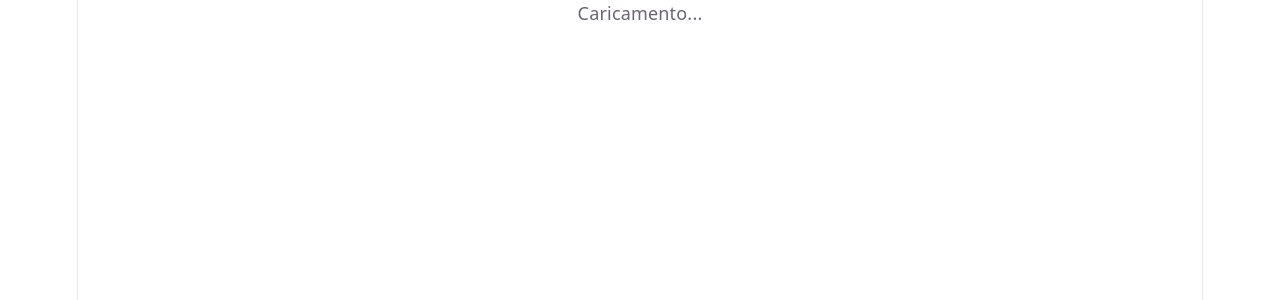
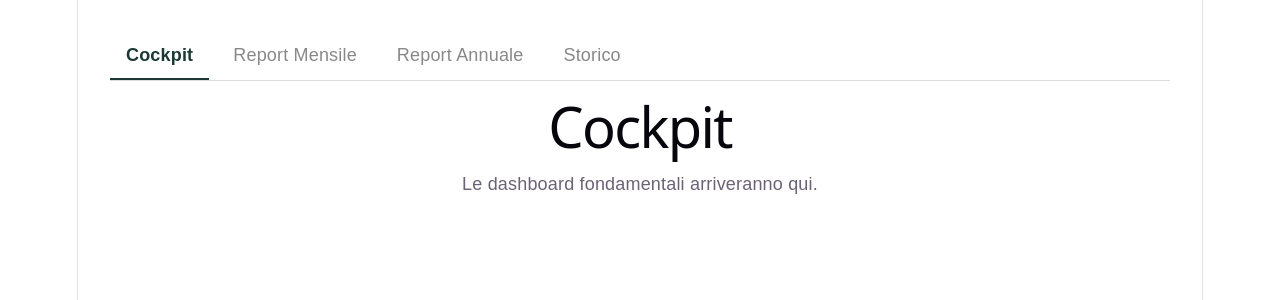
Before and after one commit to mandolfi/My-Finance-App, a React app in the folder frontend/: page / in a window 1280 px wide. Shown: the top 300 px of the page. Built offline with nearby package versions, Linux system fonts and the light colour scheme; no server answers; the HTML template or start-up script is replaced by a standard one.

Commit message:
Struttura multi-pagina con React Router: Cockpit, Report Mensile (funzionante con selettore mese), Report Annuale e Storico (segnaposto)

```diff
--- a/frontend/package.json
+++ b/frontend/package.json
@@ -12,6 +12,7 @@
   "dependencies": {
     "react": "^19.2.7",
     "react-dom": "^19.2.7",
+    "react-router-dom": "^7.18.2",
     "recharts": "^3.9.2"
   },
   "devDependencies": {
--- a/frontend/src/App.jsx
+++ b/frontend/src/App.jsx
@@ -1,40 +1,23 @@
-import { useState, useEffect } from 'react'
-import CardsRiepilogo from './components/CardsRiepilogo'
-import GraficoCashflow from './components/GraficoCashflow'
-import ListaConti from './components/ListaConti'
-
-const API_URL = 'https://automatic-space-fishstick-676j5r47qj2rwwj-8000.app.github.dev'
+import { BrowserRouter, Routes, Route } from 'react-router-dom'
+import NavBar from './components/NavBar'
+import Cockpit from './pages/Cockpit'
+import ReportMensile from './pages/ReportMensile'
+import ReportAnnuale from './pages/ReportAnnuale'
+import ReportStorico from './pages/ReportStorico'
 
 function App() {
-  const [saldi, setSaldi] = useState(null)
-  const [summary, setSummary] = useState(null)
-  const [cashflow, setCashflow] = useState(null)
-
-  useEffect(() => {
-    fetch(`${API_URL}/accounts/saldi`)
-      .then(res => res.json())
-      .then(data => setSaldi(data))
-
-    fetch(`${API_URL}/dashboard/summary`)
-      .then(res => res.json())
-      .then(data => setSummary(data))
-
-    fetch(`${API_URL}/dashboard/cashflow`)
-      .then(res => res.json())
-      .then(data => setCashflow(data))
-  }, [])
-
-  if (!saldi || !summary || !cashflow) {
-    return <p>Caricamento...</p>
-  }
-
   return (
-    <div style={{ padding: '32px', fontFamily: 'sans-serif' }}>
-      <h1>Patrimonio</h1>
-      <CardsRiepilogo saldi={saldi} summary={summary} />
-      <GraficoCashflow dati={cashflow} />
-      <ListaConti saldi={saldi} />
-    </div>
+    <BrowserRouter>
+      <div style={{ padding: '32px', fontFamily: 'sans-serif' }}>
+        <NavBar />
+        <Routes>
+          <Route path="/" element={<Cockpit />} />
+          <Route path="/mensile" element={<ReportMensile />} />
+          <Route path="/annuale" element={<ReportAnnuale />} />
+          <Route path="/storico" element={<ReportStorico />} />
+        </Routes>
+      </div>
+    </BrowserRouter>
   )
 }
 
--- /dev/null
+++ b/frontend/src/components/NavBar.jsx
@@ -0,0 +1,24 @@
+import { Link, useLocation } from 'react-router-dom'
+
+function NavBar() {
+  const location = useLocation()
+
+  const linkStyle = (path) => ({
+    padding: '10px 16px',
+    textDecoration: 'none',
+    color: location.pathname === path ? '#1B3A36' : '#888',
+    fontWeight: location.pathname === path ? 600 : 400,
+    borderBottom: location.pathname === path ? '2px solid #1B3A36' : '2px solid transparent',
+  })
+
+  return (
+    <nav style={{ display: 'flex', gap: '8px', borderBottom: '1px solid #ddd', marginBottom: '24px' }}>
+      <Link to="/" style={linkStyle('/')}>Cockpit</Link>
+      <Link to="/mensile" style={linkStyle('/mensile')}>Report Mensile</Link>
+      <Link to="/annuale" style={linkStyle('/annuale')}>Report Annuale</Link>
+      <Link to="/storico" style={linkStyle('/storico')}>Storico</Link>
+    </nav>
+  )
+}
+
+export default NavBar
--- /dev/null
+++ b/frontend/src/pages/Cockpit.jsx
@@ -0,0 +1,10 @@
+function Cockpit() {
+  return (
+    <div>
+      <h1>Cockpit</h1>
+      <p>Le dashboard fondamentali arriveranno qui.</p>
+    </div>
+  )
+}
+
+export default Cockpit
--- /dev/null
+++ b/frontend/src/pages/ReportAnnuale.jsx
@@ -0,0 +1,5 @@
+function ReportAnnuale() {
+  return <h1>Report Annuale (in costruzione)</h1>
+}
+
+export default ReportAnnuale
--- /dev/null
+++ b/frontend/src/pages/ReportMensile.jsx
@@ -0,0 +1,69 @@
+import { useState, useEffect } from 'react'
+import CardsRiepilogo from '../components/CardsRiepilogo'
+import GraficoCashflow from '../components/GraficoCashflow'
+import ListaConti from '../components/ListaConti'
+
+const API_URL = 'https://automatic-space-fishstick-676j5r47qj2rwwj-8000.app.github.dev'
+
+function ReportMensile() {
+  const [saldi, setSaldi] = useState(null)
+  const [summary, setSummary] = useState(null)
+  const [cashflow, setCashflow] = useState(null)
+  const [periodo, setPeriodo] = useState({ anno: 2026, mese: 6 })
+
+  useEffect(() => {
+    fetch(`${API_URL}/accounts/saldi`)
+      .then(res => res.json())
+      .then(data => setSaldi(data))
+
+    fetch(`${API_URL}/dashboard/cashflow`)
+      .then(res => res.json())
+      .then(data => setCashflow(data))
+  }, [])
+
+  useEffect(() => {
+    fetch(`${API_URL}/dashboard/summary?anno=${periodo.anno}&mese=${periodo.mese}`)
+      .then(res => res.json())
+      .then(data => setSummary(data))
+  }, [periodo])
+
+  if (!saldi || !summary || !cashflow) {
+    return <p>Caricamento...</p>
+  }
+
+  const mesiNomi = ['Gen', 'Feb', 'Mar', 'Apr', 'Mag', 'Giu', 'Lug', 'Ago', 'Set', 'Ott', 'Nov', 'Dic']
+  const opzioniMese = []
+  for (let anno = 2023; anno <= 2026; anno++) {
+    for (let mese = 1; mese <= 12; mese++) {
+      if (anno === 2026 && mese > 6) break
+      opzioniMese.push({ anno, mese })
+    }
+  }
+
+  return (
+    <div>
+      <div style={{ display: 'flex', justifyContent: 'space-between', alignItems: 'center', marginBottom: '24px' }}>
+        <h1 style={{ margin: 0 }}>Report Mensile</h1>
+        <select
+          value={`${periodo.anno}-${periodo.mese}`}
+          onChange={(e) => {
+            const [anno, mese] = e.target.value.split('-').map(Number)
+            setPeriodo({ anno, mese })
+          }}
+          style={{ padding: '8px 12px', borderRadius: '8px', border: '1px solid #ddd' }}
+        >
+          {opzioniMese.map(({ anno, mese }) => (
+            <option key={`${anno}-${mese}`} value={`${anno}-${mese}`}>
+              {mesiNomi[mese - 1]} {anno}
+            </option>
+          ))}
+        </select>
+      </div>
+      <CardsRiepilogo saldi={saldi} summary={summary} />
+      <GraficoCashflow dati={cashflow} />
+      <ListaConti saldi={saldi} />
+    </div>
+  )
+}
+
+export default ReportMensile
--- /dev/null
+++ b/frontend/src/pages/ReportStorico.jsx
@@ -0,0 +1,5 @@
+function ReportStorico() {
+  return <h1>Report Storico (in costruzione)</h1>
+}
+
+export default ReportStorico
```
Also changed, not shown: 1 other file (tests, documents, lock files or other folders).
